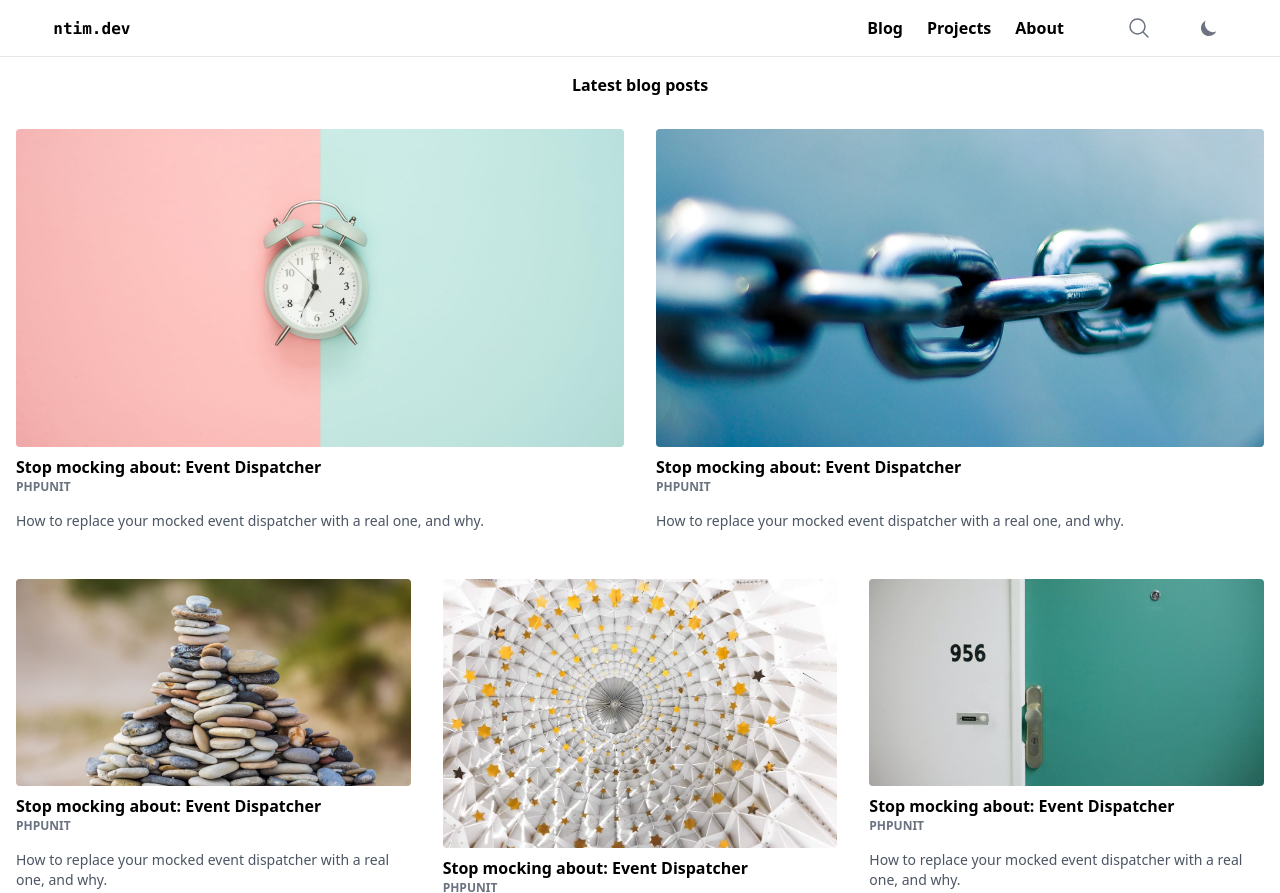
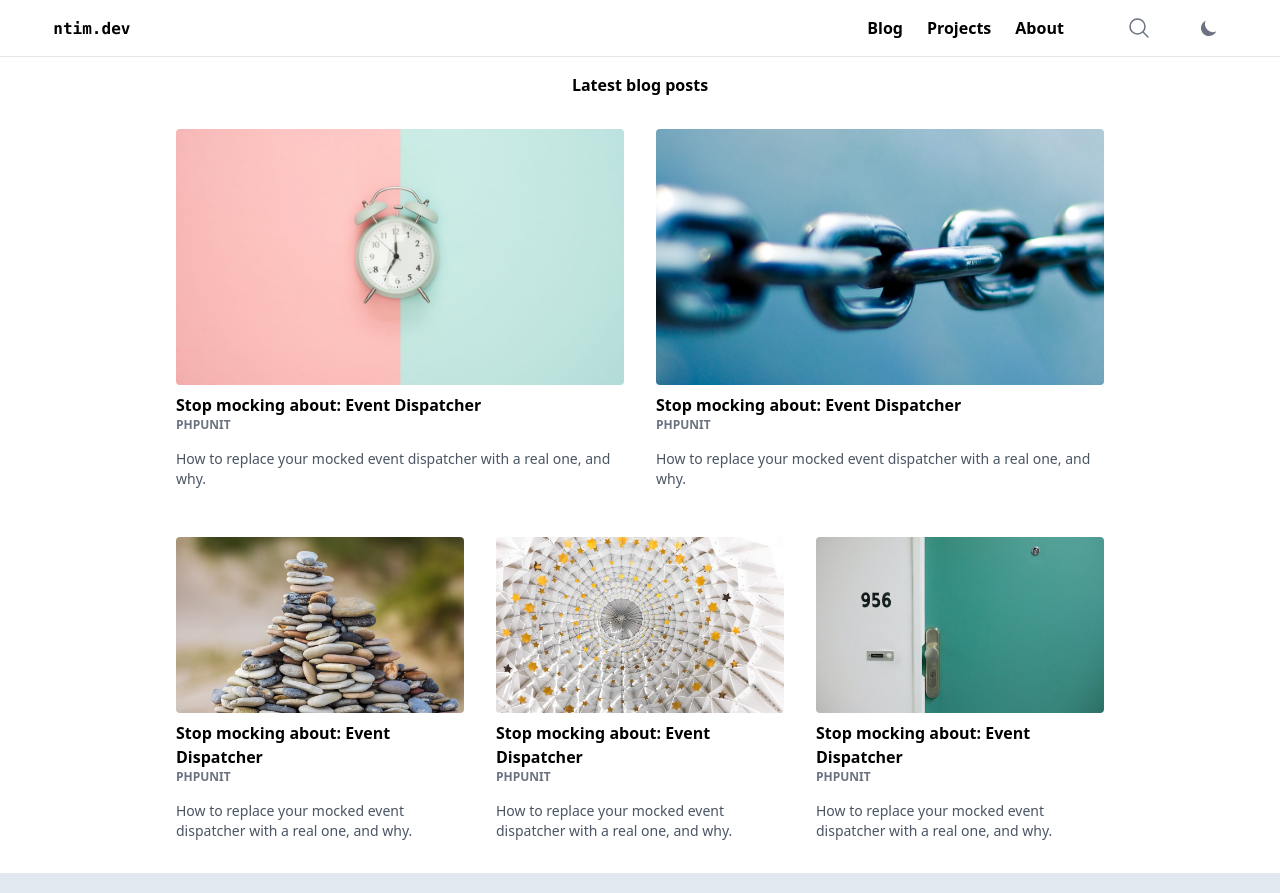
Before and after one commit to NtimYeboah/Ink, a website built with Vite: page index.html in a window 1280 px wide. Shown: the top 893 px of the page. Built offline with nearby package versions, Linux system fonts and the light colour scheme.

Commit message:
Add widths to containers

```diff
--- a/index.html
+++ b/index.html
@@ -99,7 +99,7 @@
                 <li class="py-2 border-t dark:border-t-gray-400 w-full"><p class="float-right pr-5"><a href="/about.html" class="font-bold py-4 border-gray-300 dark:text-slate-100">About</a></p></li>
             </ul>
         </section>
-        <section id="primary-content">
+        <section class="md:w-3/4 md:mx-auto" id="primary-content">
             <header class="my-4">
                 <div class="flex justify-center">
                     <h1 class="font-extrabold dark:text-slate-100">Latest blog posts</h1>
@@ -109,7 +109,7 @@
                 <article class="md:basis-1/2 p-4 hover:bg-slate-100 mb-4 dark:hover:bg-slate-900">
                     <a href="/page-details.html">
                         <picture>
-                            <img class="rounded mb-2" src="/assets/img/stop-mocking-about-event-dispatcher.jpg" alt="">
+                            <img class="w-full h-64 object-cover object-center rounded mb-2" src="/assets/img/stop-mocking-about-event-dispatcher.jpg" alt="">
                         </picture>
                         <h3 class="font-extrabold dark:text-slate-100">Stop mocking about: Event Dispatcher</h3>
                         <h4 class="font-extrabold text-xs text-gray-500 mb-4 dark:text-slate-400">PHPUNIT</h4>
@@ -120,7 +120,7 @@
                 <article class="md:basis-1/2 p-4 hover:bg-slate-100 mb-4 dark:hover:bg-slate-900">
                     <a href="/blog/post-1">
                         <picture>
-                            <img class="rounded mb-2" src="/assets/img/linked-lists-explained-in-php.jpg" alt="">
+                            <img class="w-full h-64 object-cover object-center rounded mb-2" src="/assets/img/linked-lists-explained-in-php.jpg" alt="">
                         </picture>
                         <h3 class="font-extrabold dark:text-slate-100">Stop mocking about: Event Dispatcher</h3>
                         <h4 class="font-extrabold text-xs text-gray-500 mb-4 dark:text-slate-400">PHPUNIT</h4>
@@ -129,12 +129,12 @@
                 </article>
             </div>
         </section>
-        <section id="secondary-content">
+        <section class="md:w-3/4 md:mx-auto" id="secondary-content">
             <div class="md:flex flex-row">
                 <article class="md:basis-1/3 p-4 hover:bg-slate-100 mb-4 dark:hover:bg-slate-900">
                     <a href="/blog/post-1">
                         <picture>
-                            <img class="rounded mb-2" src="/assets/img/heaps-and-heapsort-in-php.jpg" alt="">
+                            <img class="w-full h-44 object-cover object-center rounded mb-2" src="/assets/img/heaps-and-heapsort-in-php.jpg" alt="">
                         </picture>
                         <h3 class="font-extrabold dark:text-slate-100">Stop mocking about: Event Dispatcher</h3>
                         <h4 class="font-extrabold text-xs text-gray-500 mb-4 dark:text-slate-400">PHPUNIT</h4>
@@ -145,7 +145,7 @@
                 <article class="md:basis-1/3 p-4 hover:bg-slate-100 mb-4 dark:hover:bg-slate-900">
                     <a href="/blog/post-1">
                         <picture>
-                            <img class="rounded mb-2" src="/assets/img/middleware-pattern-in-php.webp" alt="">
+                            <img class="w-full h-44 object-cover object-center rounded mb-2" src="/assets/img/middleware-pattern-in-php.webp" alt="">
                         </picture>
                         <h3 class="font-extrabold dark:text-slate-100">Stop mocking about: Event Dispatcher</h3>
                         <h4 class="font-extrabold text-xs text-gray-500 mb-4 dark:text-slate-400">PHPUNIT</h4>
@@ -156,7 +156,7 @@
                 <article class="md:basis-1/3 p-4 hover:bg-slate-100 mb-4 dark:hover:bg-slate-900">
                     <a href="/blog/post-1">
                         <picture>
-                            <img class="rounded mb-2" src="/assets/img/visitor-pattern.jpg" alt="">
+                            <img class="w-full h-44 object-cover object-center rounded mb-2" src="/assets/img/visitor-pattern.jpg" alt="">
                         </picture>
                         <h3 class="font-extrabold dark:text-slate-100">Stop mocking about: Event Dispatcher</h3>
                         <h4 class="font-extrabold text-xs text-gray-500 mb-4 dark:text-slate-400">PHPUNIT</h4>
@@ -166,6 +166,7 @@
             </div>
         </section>
         <section id="tertiary-content" class="bg-slate-200 py-7 dark:bg-slate-900">
+            <div class="md:w-3/4 md:mx-auto">
                 <div class="flex justify-center">
                     <h1 class="font-extrabold text-lg dark:text-slate-100">Quick tips & snippets</h1>
                 </div>
@@ -242,9 +243,10 @@
                         </a>
                     </article>
                 </div>
+            </div>
         </section>
         <section id="action" class="bg-cyan-900 p-5">
-            <div class="flex flex-col md:flex md:flex-row">
+            <div class="md:w-11/12 md:mx-auto flex flex-col md:flex md:flex-row md:gap-3">
                 <div class="mb-5 md:basis-1/2">
                     <h4 class="font-semibold text-xl text-slate-200">Want to know about future blog posts?</h4>
                     <h4 class="font-semibold text-xl text-cyan-500">Then sign up for my newsletter!</h4>
```
Lines whose indentation alone changed are shown as unchanged.
